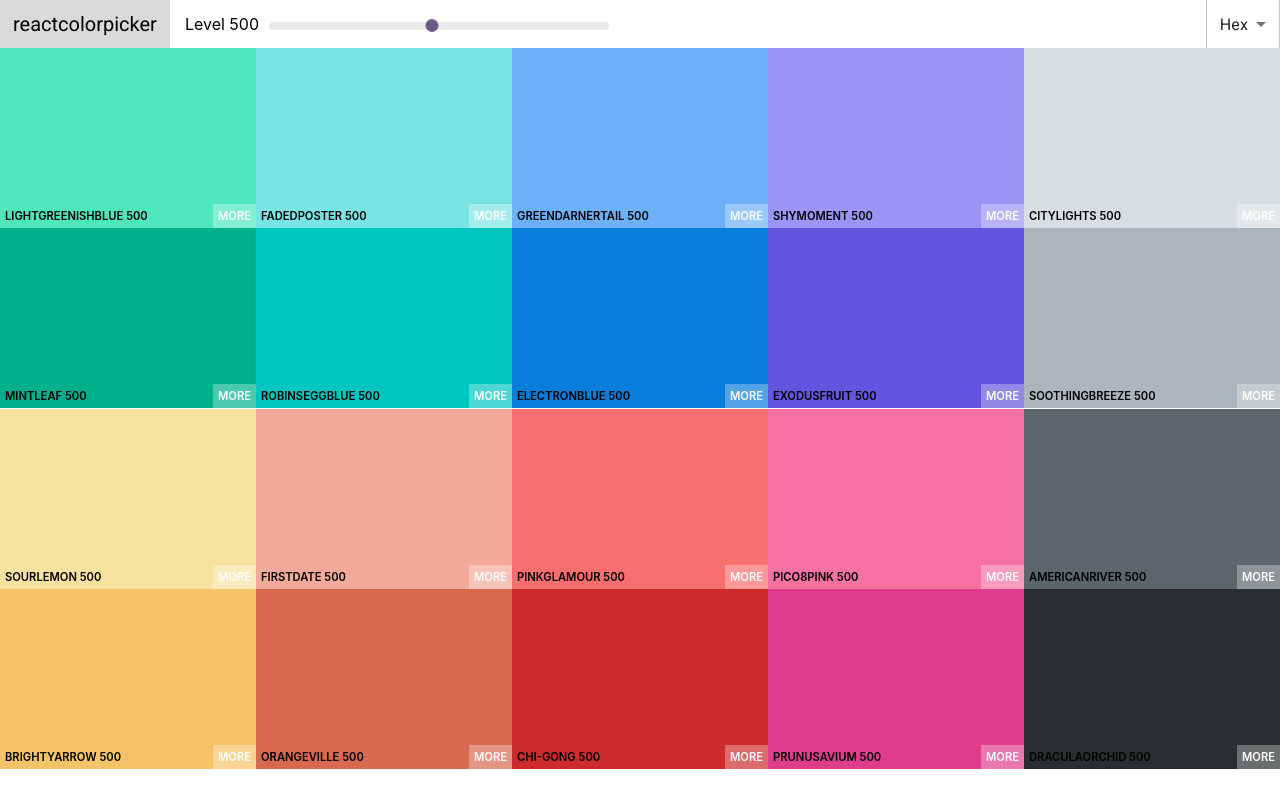
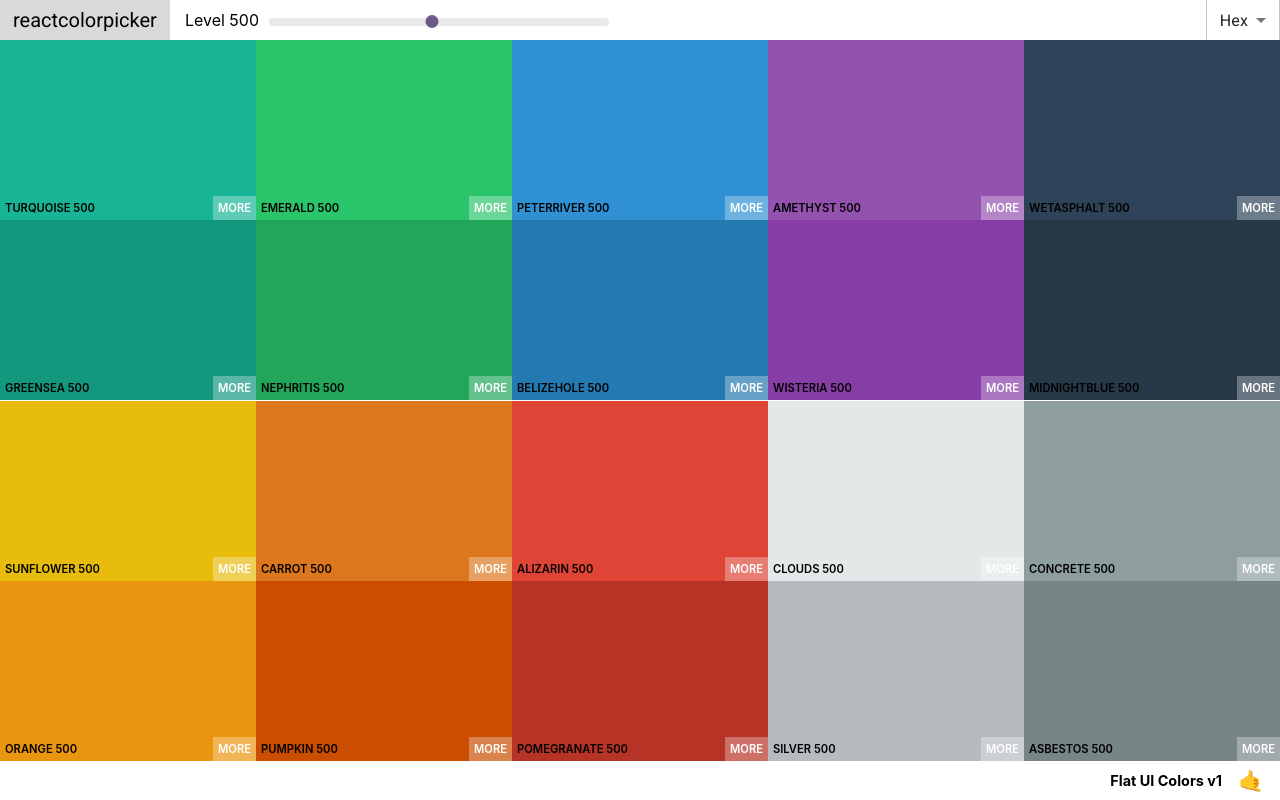
Before and after one commit to nikoladlfc/color-app, a React (Create React App) app: page / in a window 1280 px wide. Built offline with nearby package versions, Linux system fonts and the light colour scheme.

Commit message:
Added footer

```diff
--- a/src/App.js
+++ b/src/App.js
@@ -1,12 +1,12 @@
 import "./App.css";
 import seedColors from "./seedColors.js";
-import Pallete from "./Pallete.js";
+import Palette from "./Palette.js";
 import { generatePalette } from "./colorHelpers.js";
 
 function App() {
   return (
     <div className="App">
-      <Pallete palette={generatePalette(seedColors[3])} />
+      <Palette palette={generatePalette(seedColors[1])} />
     </div>
   );
 }
--- a/src/Navbar.css
+++ b/src/Navbar.css
@@ -2,7 +2,7 @@
   display: flex;
   justify-content: flex-start;
   align-items: center;
-  height: 6vh;
+  height: 5vh;
 }
 
 .logo {
--- /dev/null
+++ b/src/Palette.css
@@ -0,0 +1,22 @@
+.Palette {
+  height: 100vh;
+}
+
+.Palette-colors {
+  height: 90%;
+}
+
+.Palette-footer {
+  background-color: white;
+  height: 5vh;
+  display: flex;
+  align-items: center;
+  justify-content: flex-end;
+  font-weight: bold;
+  font-size: 0.9rem;
+}
+
+.emoji {
+  font-size: 1.3rem;
+  margin: 0 1rem;
+}
--- a/src/Pallete.js
+++ b/src/Palette.js
@@ -2,7 +2,7 @@
 import ColorBox from "./ColorBox";
 import Navbar from "./Navbar";
 
-import "./Pallete.css";
+import "./Palette.css";
 
 export default class extends Component {
   constructor(props) {
@@ -20,25 +20,27 @@
   }
 
   render() {
-    const colors = this.props.palette.colors;
+    const { colors, paletteName, emoji } = this.props.palette;
     const { level, format } = this.state;
 
     const colorBoxes = colors[level].map((clr) => (
-      <ColorBox background={clr[format]} name={clr.name} key={clr.color} />
+      <ColorBox background={clr[format]} name={clr.name} key={clr.id} />
     ));
 
     return (
-      <div className="Pallete">
-        {/* navigation */}
+      <div className="Palette">
         <Navbar
           level={level}
           changeLevel={this.changeLevel}
           handleChange={this.changeFormat}
         />
-        {/* Pallete Colors */}
-        <div className="Pallete-colors">{colorBoxes}</div>
 
-        {/* footer */}
+        <div className="Palette-colors">{colorBoxes}</div>
+
+        <footer className="Palette-footer">
+          {paletteName}
+          <span className="emoji">{emoji}</span>
+        </footer>
       </div>
     );
   }
--- a/src/Pallete.css
+++ /dev/null
@@ -1,7 +0,0 @@
-.Pallete {
-  height: 100vh;
-}
-
-.Pallete-colors {
-  height: 90%;
-}
```
